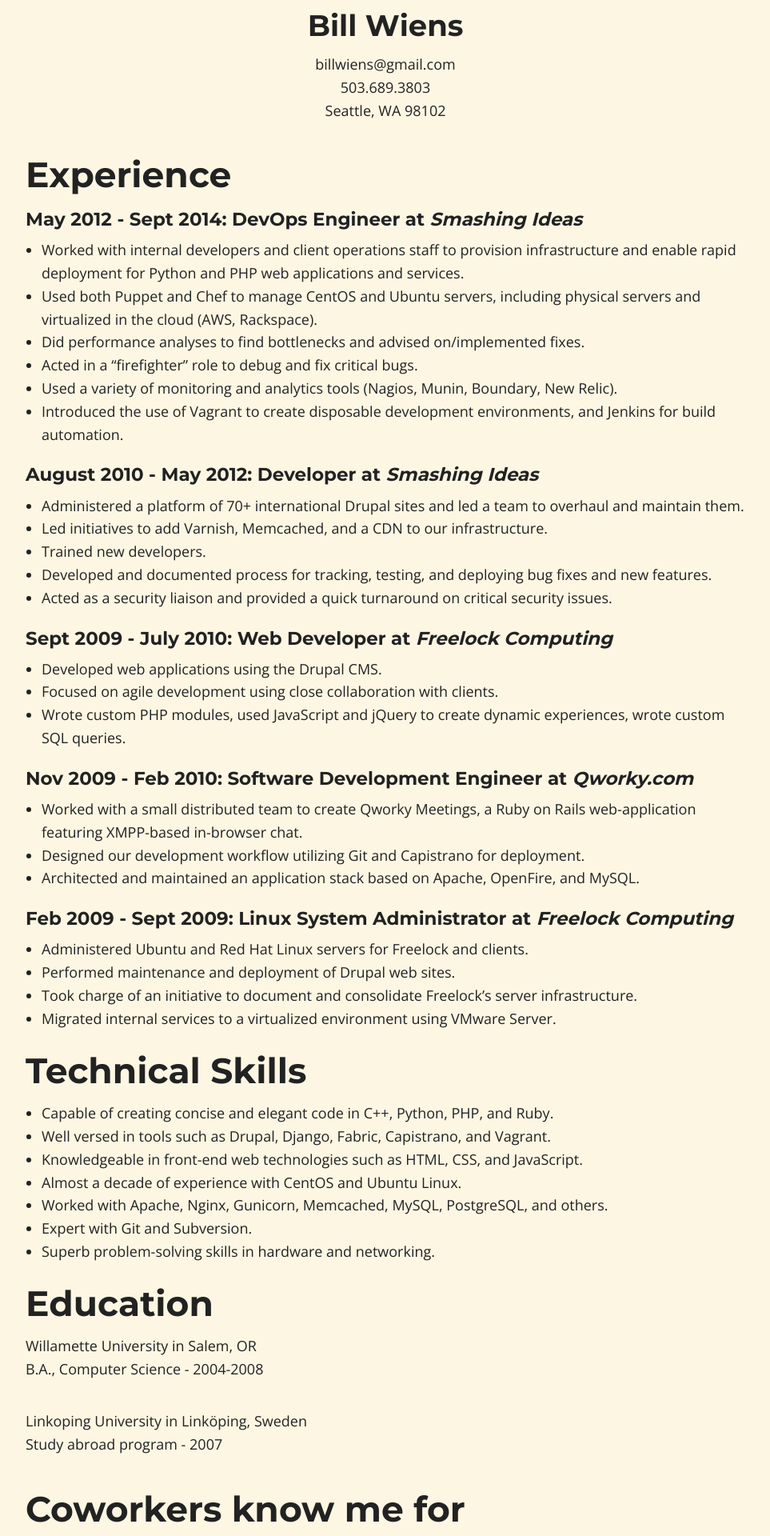
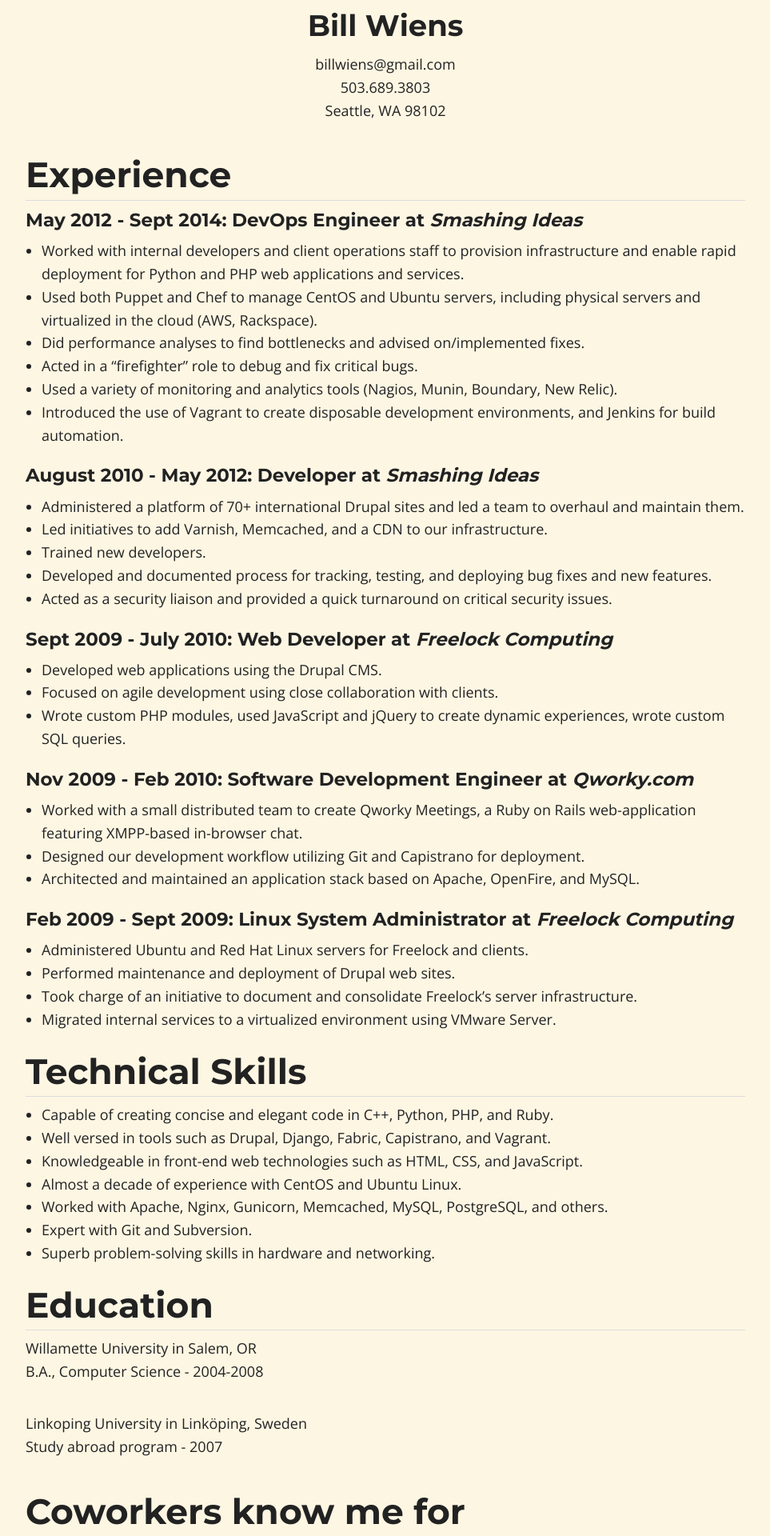
Before and after one commit to billputer/billwiens.com, a Jekyll site: the page built from resume/resume.md, in a window 1280 px wide. Shown: the part 374-2294 px from the top of the page at 80% size, without its empty margins (158-1121 px from the left). Built offline with Jekyll 4.4.1, drawn with Linux system fonts in a browser that asks for light colours; nearby versions of some CDN libraries.

Commit message:
Add a grey border under resume section titles.

```diff
--- a/assets/css/style.scss
+++ b/assets/css/style.scss
@@ -773,9 +773,12 @@
 }
 
 /* Resume-specific */
-.notepad-resume {
+.notepad-resume .notepad-page-content {
   .resume-name, .resume-contact-info {
     text-align: center;
+  }
+  h1 {
+    border-bottom: 1px solid #ddd;
   }
 }
 
```
